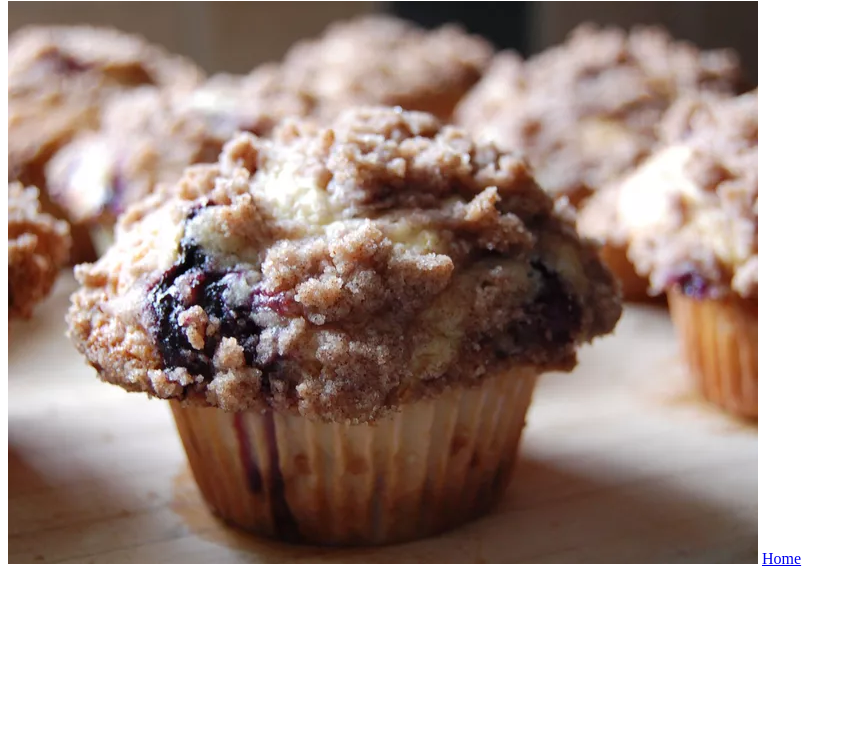
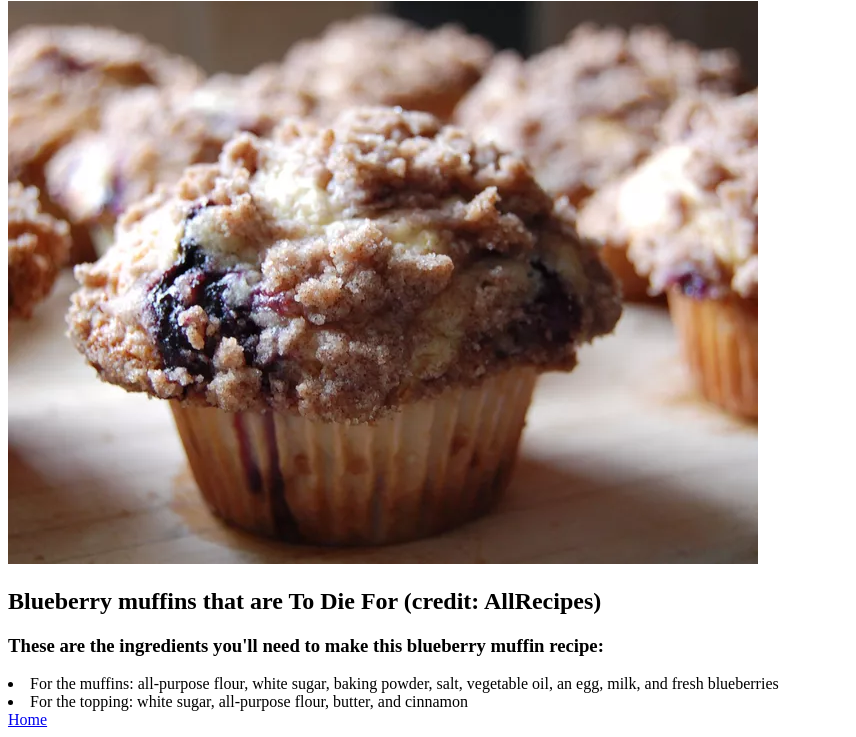
Before and after one commit to SirPetros/odin-recipes-2, a plain HTML site: page recipes/blueberrymuffins.html in a window 1280 px wide. Shown: the part 79-816 px from the top of the page, without its empty margins (0-856 px from the left). Drawn offline with Linux system fonts and the light colour scheme.

Commit message:
Add description for blueberrymuffins.html

```diff
--- a/recipes/blueberrymuffins.html
+++ b/recipes/blueberrymuffins.html
@@ -7,6 +7,11 @@
     <body>
         <h1>Blueberry Muffins</h1>
             <img src="recipe-images/blueberry-muffins.png">
+            <h2>Blueberry muffins that are To Die For (credit: AllRecipes)</h2>
+                <h3>These are the ingredients you'll need to make this blueberry muffin recipe:</h3>
+                    <li>For the muffins: all-purpose flour, white sugar, baking powder, salt, vegetable oil, an egg, milk, and fresh blueberries</li>
+                    <li>For the topping: white sugar, all-purpose flour, butter, and cinnamon</li>
+
 
 
         <a href="../index.html">Home</a>
```
